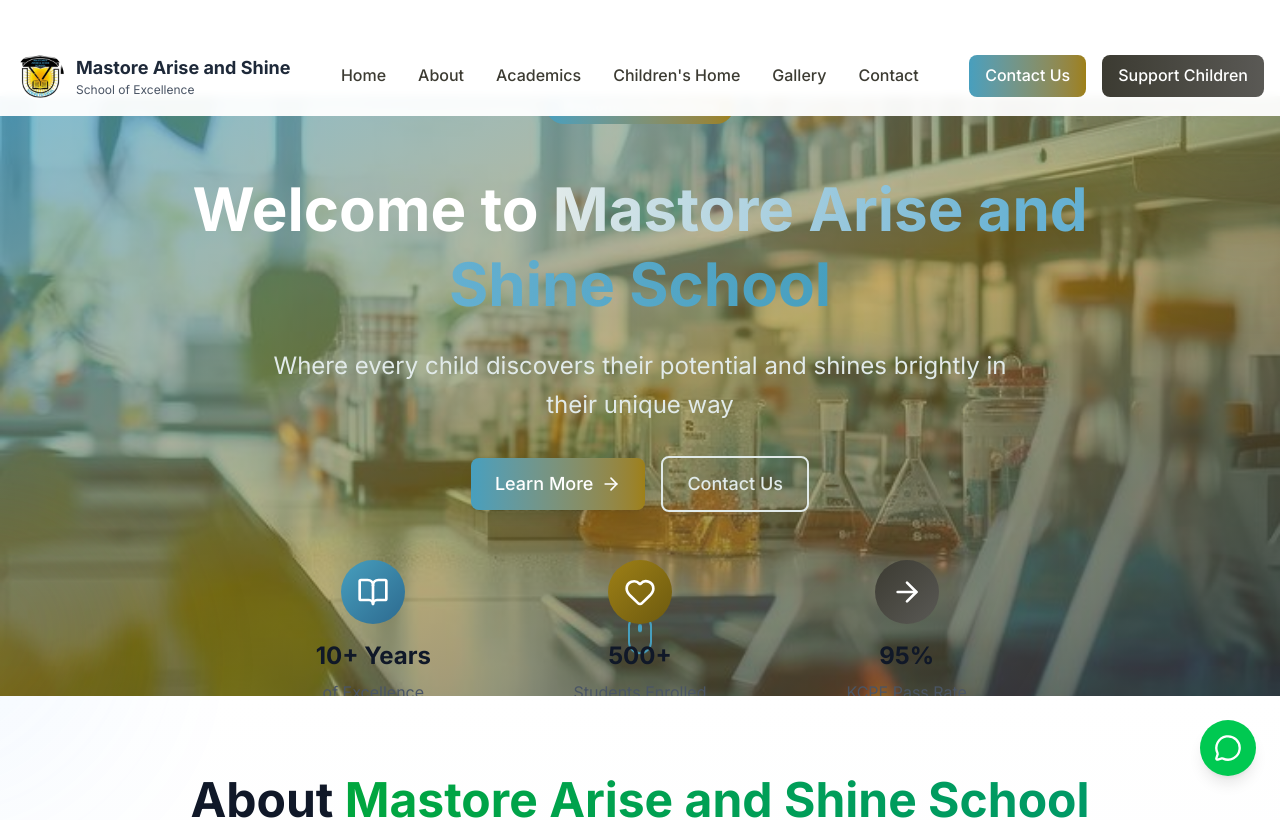
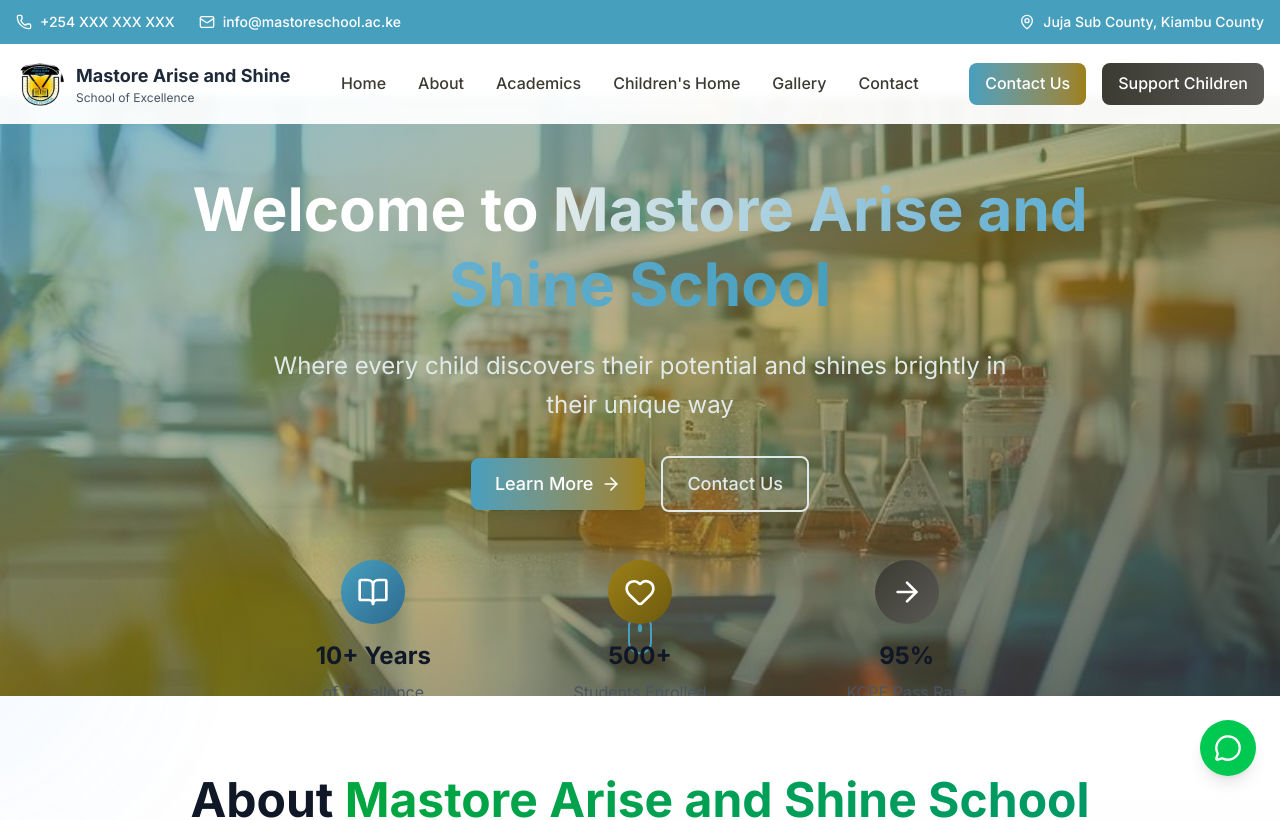
Before and after one commit to VicGriffin/mastore-arise-and-shine-school, a Next.js app: page / in a window 1280 px wide. Shown: the top 820 px of the page. Built offline with nearby package versions, Linux system fonts and the light colour scheme.

Commit message:
fix: improve header contact info visibility
Use direct color code and enhance readability for contact info.

```diff
--- a/src/components/layout/Header.tsx
+++ b/src/components/layout/Header.tsx
@@ -31,22 +31,22 @@ const Header = () => {
       isScrolled ? 'bg-white shadow-lg' : 'bg-white/95 backdrop-blur-sm'
     }`}>
       {/* Top Bar */}
-      <div className="bg-primary-blue-green text-white py-2">
+      <div className="bg-[#479FBE] text-white py-3">
         <div className="container mx-auto px-4">
-          <div className="flex flex-wrap justify-between items-center text-sm">
-            <div className="flex flex-wrap gap-4">
-              <span className="flex items-center gap-1">
-                <Phone className="w-4 h-4" />
-                +254 XXX XXX XXX
+          <div className="flex flex-wrap justify-between items-center text-sm gap-4">
+            <div className="flex flex-wrap gap-6">
+              <span className="flex items-center gap-2 font-medium">
+                <Phone className="w-4 h-4 flex-shrink-0" />
+                <span>+254 XXX XXX XXX</span>
               </span>
-              <span className="flex items-center gap-1">
-                <Mail className="w-4 h-4" />
-                info@mastoreschool.ac.ke
+              <span className="flex items-center gap-2 font-medium">
+                <Mail className="w-4 h-4 flex-shrink-0" />
+                <span>info@mastoreschool.ac.ke</span>
               </span>
             </div>
-            <span className="flex items-center gap-1">
-              <MapPin className="w-4 h-4" />
-              Juja Sub County, Kiambu County
+            <span className="flex items-center gap-2 font-medium">
+              <MapPin className="w-4 h-4 flex-shrink-0" />
+              <span>Juja Sub County, Kiambu County</span>
             </span>
           </div>
         </div>
```
